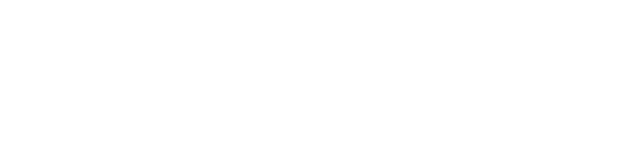
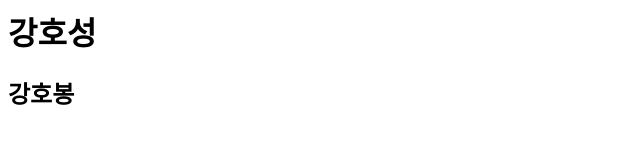
Before and after one commit to Mikekim0526/home, a plain HTML site: page index.html in a window 1280 px wide. Shown: the whole page, without its empty margins (0-640 px from the left). Drawn offline with Linux system fonts and the light colour scheme.

Commit message:
Update index.html

```diff
--- a/index.html
+++ b/index.html
@@ -1,5 +1,11 @@
 <html>
   <head>
+
     <title>untitled</title>
+    <h1>강호성</h1>
+    <h2>강호봉</h2>
   </head>
+
+  <body>
+  </body>
 </html>
```
